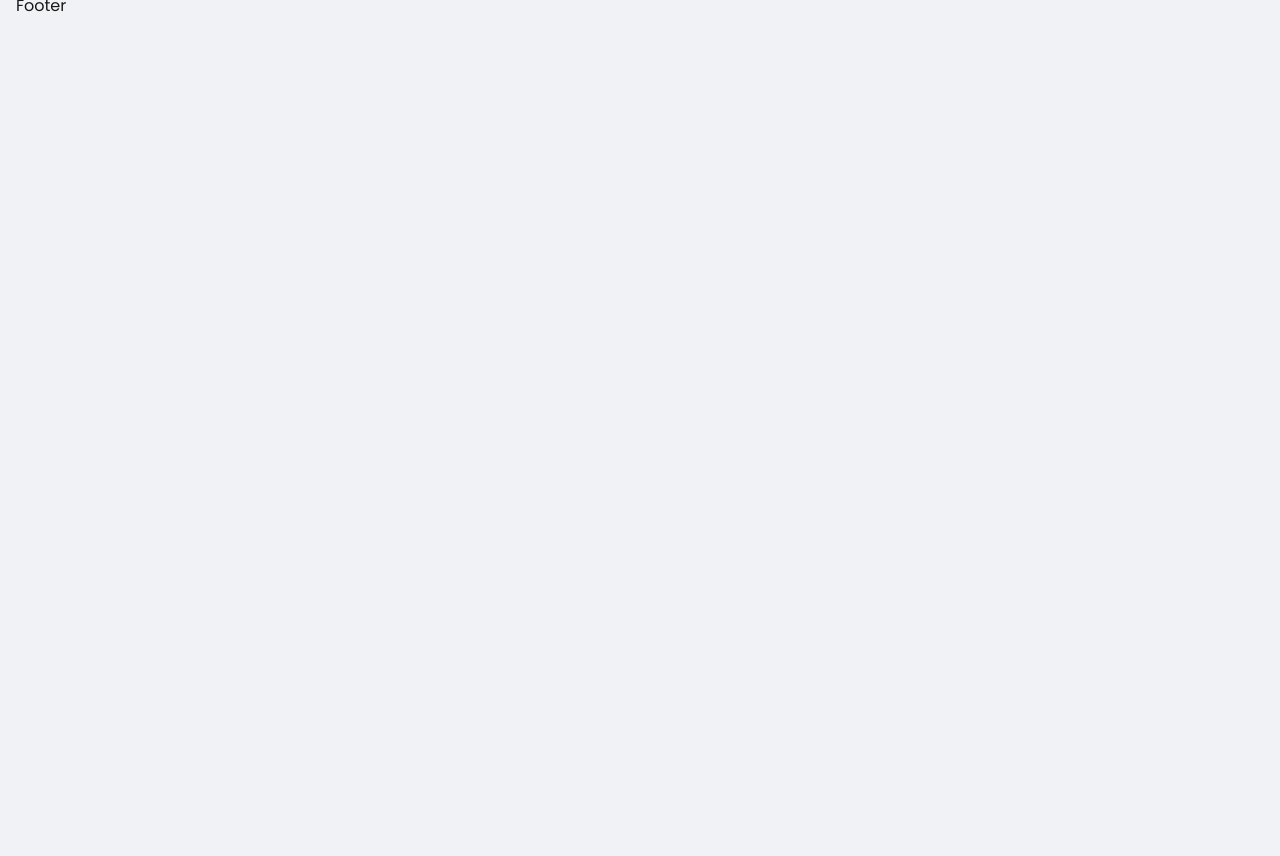
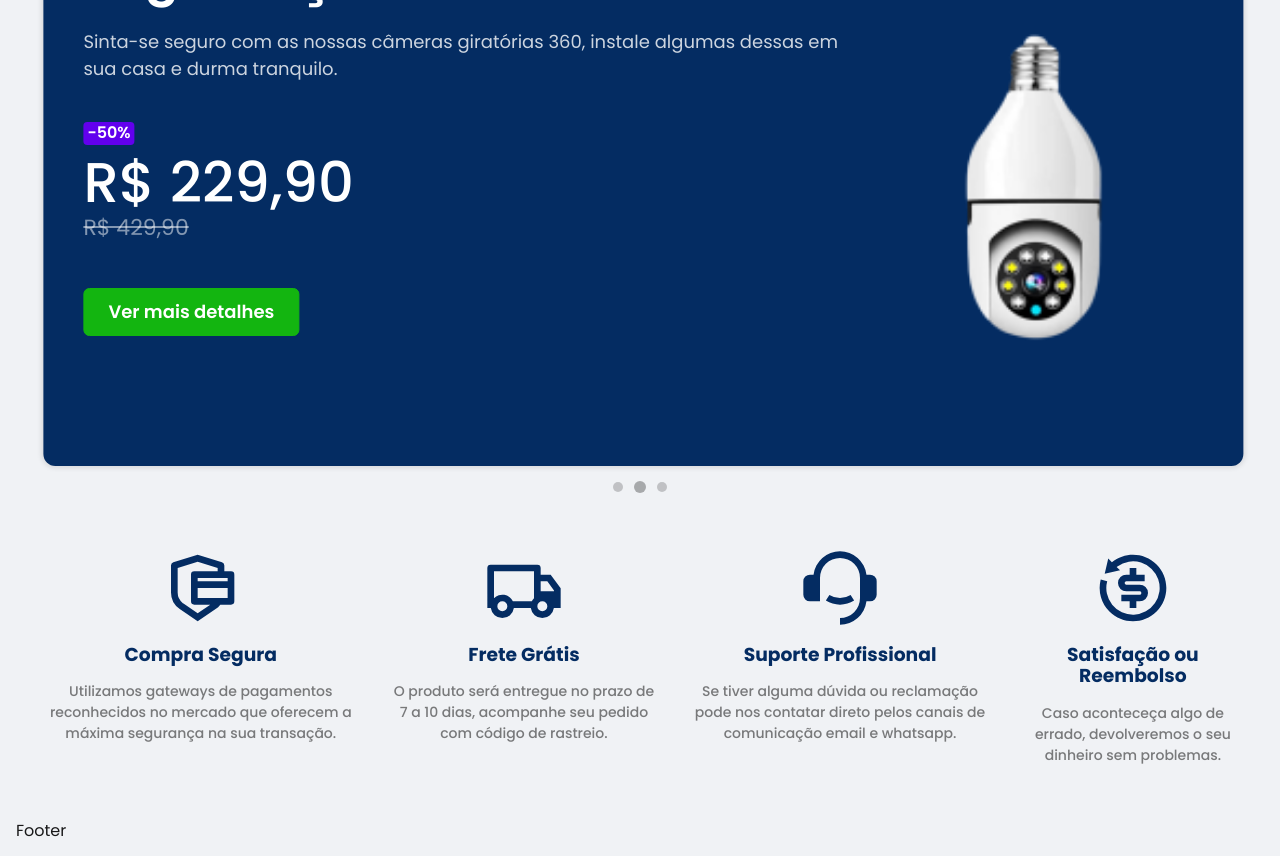
Before and after one commit to kaluabentes/next-ecommerce, a Next.js app: page / in a window 1280 px wide. Shown: the part 1540-2396 px from the top of the page. Before the commit the page ends 1571 px from the top, so only its background shows below. Built offline with nearby package versions, Linux system fonts and the light colour scheme.

Commit message:
feat: create benefit section

```diff
--- a/content/products/camera-wifi-giratoria-360.md
+++ b/content/products/camera-wifi-giratoria-360.md
@@ -8,7 +8,7 @@ portionPrice: 22.5
 freeShipping: true
 hero: true
 heroTitle: Segurança nunca é demais
-heroDescription: Sinta-se seguro com as nossas câmeras giratórias 360, espalhe umas dessas pela sua casa e durma tranquilo.
+heroDescription: Sinta-se seguro com as nossas câmeras giratórias 360, instale algumas dessas em sua casa e durma tranquilo.
 heroImage: /products/camera-wifi-giratoria-360/photo-hero.png
 thumb: /products/camera-wifi-giratoria-360/photo-1.jpg
 images:
--- a/content/products/garrafa-termica-inteligente.md
+++ b/content/products/garrafa-termica-inteligente.md
@@ -7,8 +7,8 @@ fromPrice: 149.9
 portionPrice: 22.5
 freeShipping: true
 hero: true
-heroTitle: Mantenha-se hidratado
-heroDescription: As garras térmicas inteligentes podem conservar seu liquido por até 8 horas, ainda possuem um medidor de temperatura para monitoramento.
+heroTitle: Quente ou gelado por bem mais tempo
+heroDescription: As garrafas térmicas inteligentes podem conservar seu conteúdo por até 8 horas, e ainda possuem um medidor de temperatura para monitoramento.
 heroImage: /products/garrafa-termica-inteligente/photo-hero.png
 thumb: /products/garrafa-termica-inteligente/photo-14.png
 images:
--- a/src/app/components/BannerCarousel/ProductHero/ProductHero.styles.tsx
+++ b/src/app/components/BannerCarousel/ProductHero/ProductHero.styles.tsx
@@ -1,3 +1,4 @@
+import { DiscountFlag } from "@/components/ProductCard/ProductCard.styles"
 import mediaQuery from "@/utilities/styles/mediaQuery"
 import rem from "@/utilities/styles/rem"
 import styled, { css } from "styled-components"
@@ -12,7 +13,7 @@ export const Container = styled.div`
   border-radius: ${rem(12)};
   display: flex;
   flex-direction: column;
-  padding: ${rem(16)};
+  padding: ${rem(40)} ${rem(16)};
 
   ${mediaQuery(css`
     flex-direction: row;
@@ -34,10 +35,9 @@ export const ContentGroup = styled.div`
 
 export const Title = styled.h2`
   margin: 0;
-  line-height: 1.5em;
   text-align: center;
   font-size: ${rem(32)};
-  margin-bottom: ${rem(16)};
+  margin-bottom: ${rem(22)};
   font-weight: 600;
 
   ${mediaQuery(css`
@@ -51,7 +51,7 @@ export const Description = styled.p`
   line-height: 1.5em;
   text-align: center;
   margin: 0;
-  margin-bottom: ${rem(28)};
+  margin-bottom: ${rem(40)};
 
   ${mediaQuery(css`
     text-align: left;
@@ -70,4 +70,36 @@ export const Image = styled.img`
   height: ${rem(300)};
   width: 100%;
   object-fit: contain;
+
+  ${mediaQuery(css`
+    height: ${rem(400)};
+  `)}
 `
+
+export const PriceContainer = styled.div`
+  display: flex;
+  flex-direction: column;
+  align-items: start;
+  margin-bottom: ${rem(32)};
+  position: relative;
+`
+
+export const Price = styled.p`
+  margin: 0 0 0 0;
+  font-size: ${rem(56)};
+  font-weight: 500;
+`
+
+export const FromPrice = styled.p`
+  margin: 0 0 ${rem(16)} 0;
+  font-size: ${rem(22)};
+  font-weight: 400;
+  color: rgba(255, 255, 255, 0.5);
+  text-decoration: line-through;
+`
+
+export const DiscountFlagHero = styled(DiscountFlag)`
+  position: static;
+  font-size: ${rem(16)};
+  margin-bottom: ${rem(6)};
+`
--- a/src/app/components/BannerCarousel/ProductHero/ProductHero.tsx
+++ b/src/app/components/BannerCarousel/ProductHero/ProductHero.tsx
@@ -3,11 +3,16 @@ import {
   Container,
   ContentGroup,
   Description,
+  DiscountFlagHero,
+  FromPrice,
   Image,
   ImageContainer,
+  Price,
+  PriceContainer,
   Title,
 } from "./ProductHero.styles"
 import Button from "@/components/Button"
+import formatCurrency from "@/utilities/number/formatCurrency"
 
 interface ProductHeroProps {
   product: Product
@@ -19,6 +24,11 @@ export default function ProductHero({ product }: ProductHeroProps) {
       <ContentGroup>
         <Title>{product.heroTitle}</Title>
         <Description>{product.heroDescription}</Description>
+        <PriceContainer>
+          <DiscountFlagHero>-50%</DiscountFlagHero>
+          <Price>{formatCurrency(product.price!)}</Price>
+          <FromPrice>{formatCurrency(product.fromPrice!)}</FromPrice>
+        </PriceContainer>
         <Button variant="secondary" size="lg">
           Ver mais detalhes
         </Button>
--- a/src/app/components/Benefits/Benefits.styles.tsx
+++ b/src/app/components/Benefits/Benefits.styles.tsx
@@ -1,5 +1,43 @@
-import styled from "styled-components"
+import styled, { css } from "styled-components"
 
-export const Item = styled.div``
+import rem from "@/utilities/styles/rem"
+import ContentContainer from "@/components/ContentContainer"
+import mediaQuery from "@/utilities/styles/mediaQuery"
 
-export const Item = styled.div``
+export const Container = styled(ContentContainer)`
+  display: flex;
+  flex-direction: column;
+  gap: ${rem(32)};
+  padding-top: ${rem(40)};
+  padding-bottom: ${rem(40)};
+
+  ${mediaQuery(css`
+    flex-direction: row;
+  `)}
+`
+
+export const Item = styled.div`
+  display: flex;
+  flex-direction: column;
+  align-items: center;
+  text-align: center;
+
+  & svg {
+    font-size: ${rem(80)};
+    margin: 0 0 ${rem(16)} 0;
+    fill: ${(props) => props.theme.colors.greenvogue};
+  }
+`
+
+export const Title = styled.h3`
+  margin: 0 0 ${rem(16)} 0;
+  color: ${(props) => props.theme.colors.greenvogue};
+`
+
+export const Description = styled.p`
+  margin: 0;
+  color: rgba(0, 0, 0, 0.5);
+  font-size: ${rem(14)};
+  line-height: 1.5em;
+  font-weight: 500;
+`
--- a/src/app/components/Benefits/Benefits.tsx
+++ b/src/app/components/Benefits/Benefits.tsx
@@ -1,5 +1,6 @@
-import ContentContainer from "@/components/ContentContainer"
 import { ReactNode } from "react"
+
+import { Container, Item, Description, Title } from "./Benefits.styles"
 
 interface Item {
   icon: ReactNode
@@ -13,8 +14,14 @@ interface BenefitsProps {
 
 export default function Benefits({ items }: BenefitsProps) {
   return (
-    <ContentContainer>
-      <h1>Benefits</h1>
-    </ContentContainer>
+    <Container>
+      {items.map((item: Item) => (
+        <Item>
+          {item.icon}
+          <Title>{item.title}</Title>
+          <Description>{item.description}</Description>
+        </Item>
+      ))}
+    </Container>
   )
 }
--- a/src/app/layouts/AppLayout/AppLayout.tsx
+++ b/src/app/layouts/AppLayout/AppLayout.tsx
@@ -10,6 +10,7 @@ import Menu from "@/app/components/Menu"
 import PageSpinner from "@/components/PageSpinner"
 import menuItems from "@/config/menuItems"
 import Benefits from "@/app/components/Benefits"
+import benefitItems from "@/config/benefitItems"
 
 interface AppLayoutProps {
   children: ReactNode
@@ -39,7 +40,7 @@ export default function AppLayout({ children }: AppLayoutProps) {
             onMenuToggle={handleMenuToggle}
           />
           <Main>{children}</Main>
-          <Benefits />
+          <Benefits items={benefitItems} />
           <Footer />
         </>
       ) : (
--- a/src/app/page.tsx
+++ b/src/app/page.tsx
@@ -34,9 +34,10 @@ export default function Home() {
 
   return (
     <>
-      <BannerCarousel products={products} items={BANNER_ITEMS} />
+      <BannerCarousel items={BANNER_ITEMS} />
       <CollectionsCarousel items={collectionItems} />
       <ProductsCarousel products={products} />
+      <BannerCarousel products={products.reverse()} />
     </>
   )
 }
--- a/src/app/styles/theme.ts
+++ b/src/app/styles/theme.ts
@@ -2,8 +2,9 @@ export default {
   colors: {
     primary: "#6200ee",
     primaryVariant: "#3700b3",
-    secondary: "#00c90f",
-    secondaryVariant: "#13b510",
+    secondary: "#13b510",
+    secondaryVariant: "#0d950b",
+    secondaryVariantActive: "#0b6a0a",
     malachite: "#00D354",
     midnight: "#03214a",
     greenvogue: "#042c62",
--- a/src/components/Button/Button.styles.tsx
+++ b/src/components/Button/Button.styles.tsx
@@ -40,8 +40,16 @@ export const Container = styled.button<{
       color: white;
       border-color: ${props.theme.colors.secondary};
 
+      &:visited {
+        background: ${props.theme.colors.secondary};
+      }
+
       &:hover {
         background: ${props.theme.colors.secondaryVariant};
+      }
+
+      &:active {
+        background: ${props.theme.colors.secondaryVariantActive};
       }
     `};
 
--- /dev/null
+++ b/src/config/benefitItems.tsx
@@ -0,0 +1,33 @@
+import {
+  RiCustomerService2Fill,
+  RiRefund2Line,
+  RiSecurePaymentLine,
+  RiTruckLine,
+} from "react-icons/ri"
+
+export default [
+  {
+    title: "Compra Segura",
+    description:
+      "Utilizamos gateways de pagamentos reconhecidos no mercado que oferecem a máxima segurança na sua transação.",
+    icon: <RiSecurePaymentLine />,
+  },
+  {
+    title: "Frete Grátis",
+    description:
+      "O produto será entregue no prazo de 7 a 10 dias, acompanhe seu pedido com código de rastreio.",
+    icon: <RiTruckLine />,
+  },
+  {
+    title: "Suporte Profissional",
+    description:
+      "Se tiver alguma dúvida ou reclamação pode nos contatar direto pelos canais de comunicação email e whatsapp.",
+    icon: <RiCustomerService2Fill />,
+  },
+  {
+    title: "Satisfação ou Reembolso",
+    description:
+      "Caso aconteceça algo de errado, devolveremos o seu dinheiro sem problemas.",
+    icon: <RiRefund2Line />,
+  },
+]
```
